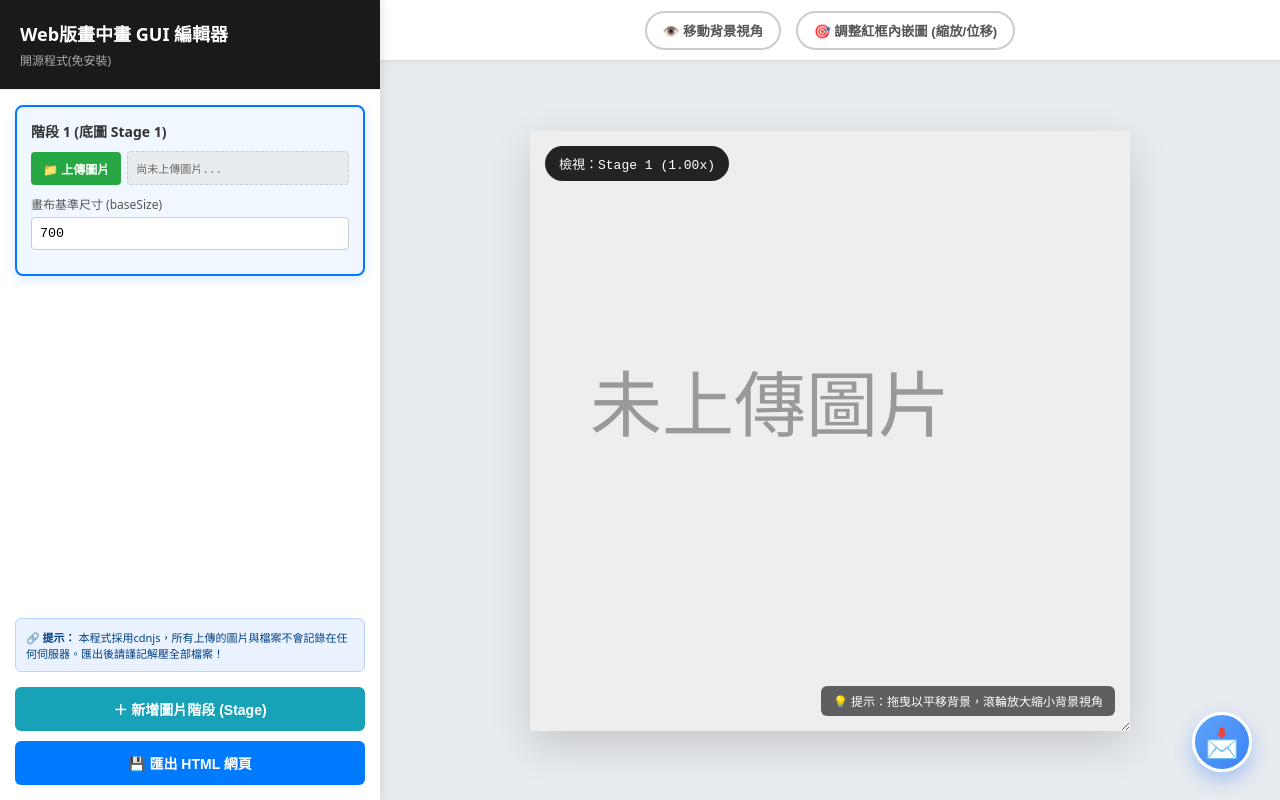
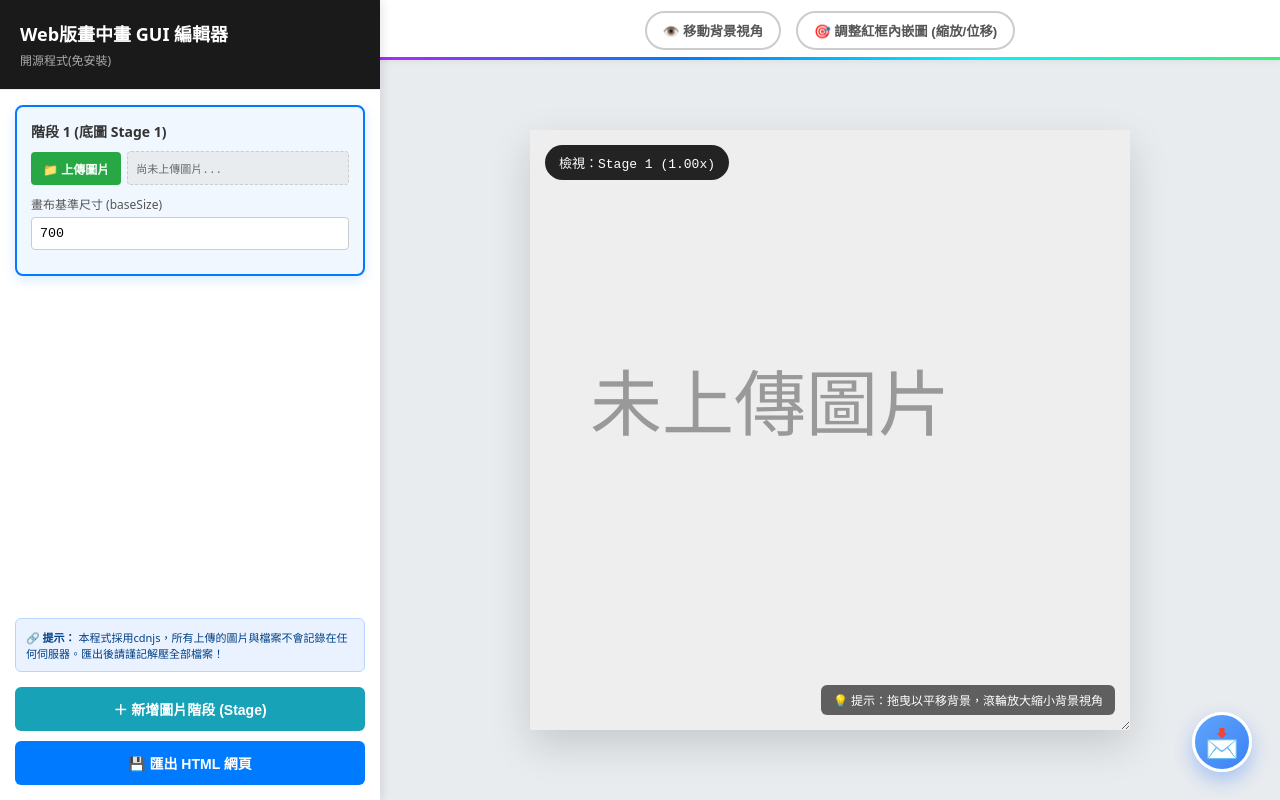
Before and after one commit to vc-AkBowie/PnP-AI-project, a plain HTML site: page index.html in a window 1280 px wide. Drawn offline with nearby package versions, Linux system fonts and the light colour scheme.

Commit message:
Update css

```diff
--- a/index.html
+++ b/index.html
@@ -48,7 +48,28 @@
     .canvas-area { flex: 1; display: flex; flex-direction: column; position: relative; background: #e9ecef; overflow-y: auto; }
 
     /* 頂部控制列 */
-    .toolbar { height: 60px; background: #fff; border-bottom: 1px solid #ddd; display: flex; justify-content: center; align-items: center; gap: 15px; box-shadow: 0 2px 5px rgba(0,0,0,0.05); z-index: 5; }
+    .toolbar {
+      height: 60px;
+      background: #fff;
+      display: flex;
+      justify-content: center;
+      align-items: center;
+      gap: 15px;
+      box-shadow: 0 2px 5px rgba(0,0,0,0.05);
+      z-index: 5;
+      position: relative; /* 確保偽元素定位正確 */
+    }
+
+    /* 頂部控制列底部的漸層亮色邊框 (Gradient Line) */
+    .toolbar::after {
+      content: "";
+      position: absolute;
+      bottom: 0;
+      left: 0;
+      width: 100%;
+      height: 3px; /* 邊框厚度 */
+      background: linear-gradient(90deg, #b026ff, #007bff, #00f2fe, #38ef7d); /* 紫 -> 藍 -> 青 -> 綠 漸層 */
+    }
     .mode-btn { padding: 8px 16px; border-radius: 20px; border: 2px solid #ccc; background: #fff; cursor: pointer; font-weight: bold; color: #555; transition: all 0.2s; }
     .mode-btn.is-editing { border-color: #ff3b30; background: #fff0f0; color: #ff3b30; }
     .mode-btn.is-viewing { border-color: #007bff; background: #f0f7ff; color: #007bff; }
```
